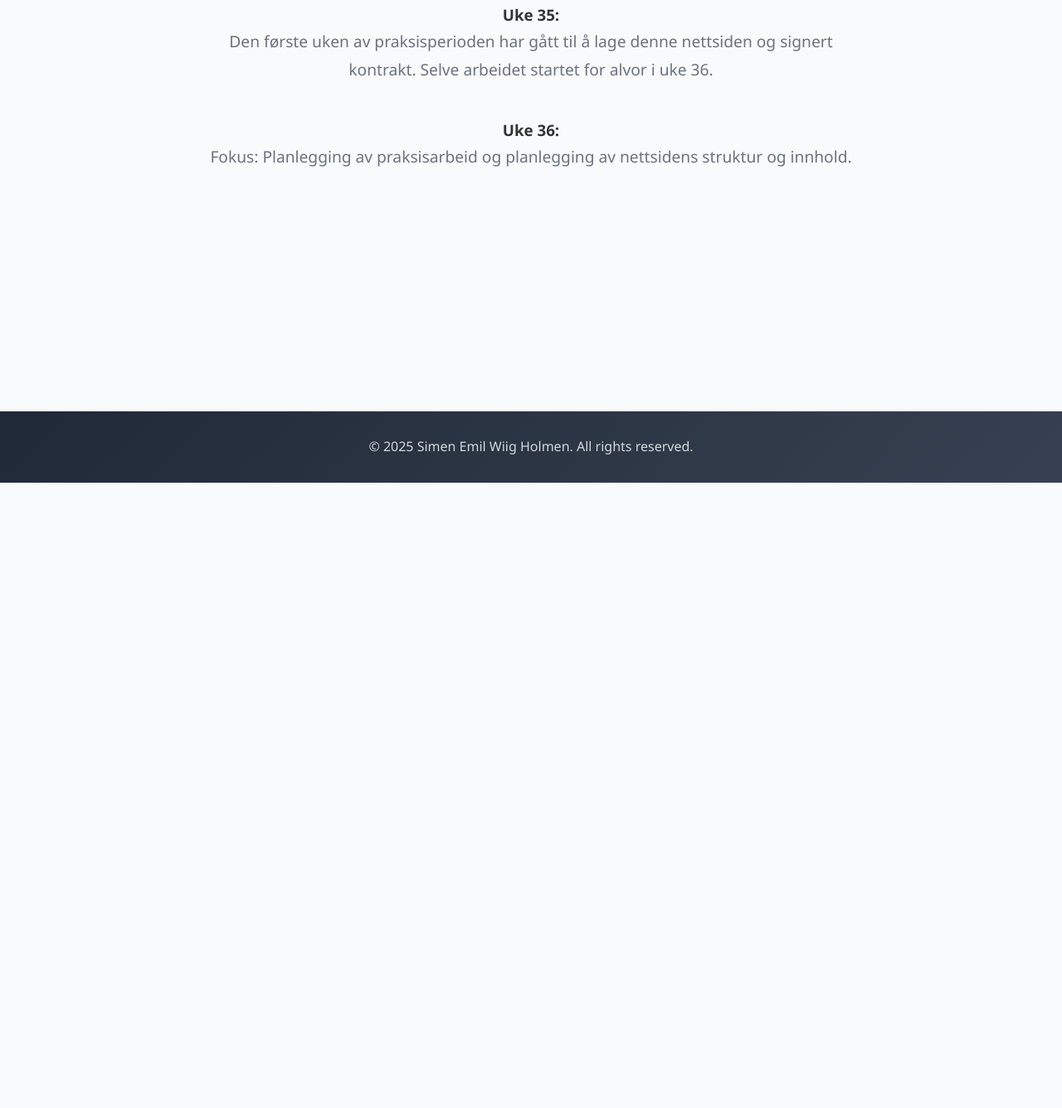
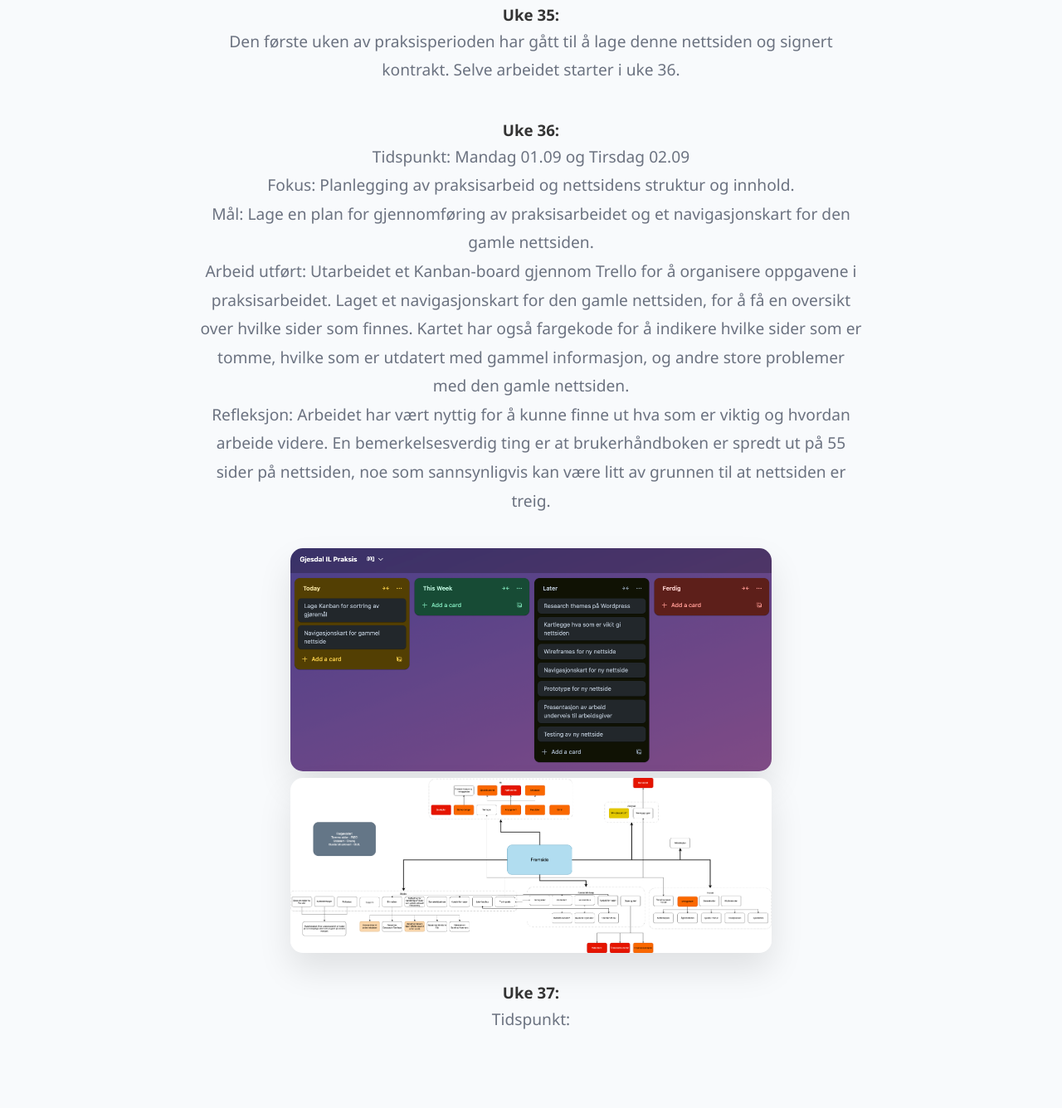
Before and after one commit to simholmen/praksisnettside, a plain HTML site: page andresider/dagbok.html in a window 1280 px wide. Shown: the part 224-1560 px from the top of the page at 83% size. Before the commit the page ends 806 px from the top, so only its background shows below. Drawn offline with Linux system fonts and the light colour scheme; files whose address does not match are found by name.

Commit message:
uke 36 i dagboken

```diff
--- a/andresider/dagbok.html
+++ b/andresider/dagbok.html
@@ -54,11 +54,39 @@
                 <h3>Uke 35:</h3>
                 <p class="hero-description">
                     Den første uken av praksisperioden har gått til å lage denne nettsiden
-                    og signert kontrakt. Selve arbeidet startet for alvor i uke 36.
+                    og signert kontrakt. Selve arbeidet starter i uke 36.
                 </p>
                 <h3>Uke 36:</h3>
                 <p>
-                    Fokus: Planlegging av praksisarbeid og planlegging av nettsidens struktur og innhold.
+                    Tidspunkt: Mandag 01.09 og Tirsdag 02.09
+                    <br>
+                    Fokus: Planlegging av praksisarbeid og nettsidens struktur og innhold.
+                    <br>
+                    Mål: Lage en plan for gjennomføring av praksisarbeidet og et navigasjonskart for den gamle
+                    nettsiden.
+                    <br>
+                    Arbeid utført: Utarbeidet et Kanban-board gjennom Trello for å
+                    organisere oppgavene i praksisarbeidet. Laget et navigasjonskart
+                    for den gamle nettsiden, for å få en oversikt over hvilke sider
+                    som finnes. Kartet har også fargekode for å indikere hvilke sider
+                    som er tomme, hvilke som er utdatert med gammel informasjon, og
+                    andre store problemer med den gamle nettsiden.
+                    <br>
+                    Refleksjon: Arbeidet har vært nyttig for å kunne finne ut hva som er viktig
+                    og hvordan arbeide videre. En bemerkelsesverdig ting er at brukerhåndboken er
+                    spredt ut på 55 sider på nettsiden, noe som sannsynligvis kan være litt av
+                    grunnen til at nettsiden er treig.
+                </p>
+                <div class="dagbok-bilde">
+                    <img src="../bilder/Kanban_uke36.png" alt="Kanban-board" class="hero-image">
+                </div>
+                <div class="dagbok-bilde">
+                    <img src="../bilder/Navigasjonskart_gammel.png" alt="Navigasjonskart" class="hero-image">
+                </div>
+                <br>
+                <h3>Uke 37:</h3>
+                <p>
+                    Tidspunkt:
                 </p>
             </div>
         </div>
--- a/style.css
+++ b/style.css
@@ -152,6 +152,12 @@ body {
     box-shadow: 0 20px 40px rgba(0, 0, 0, 0.1);
     transition: transform 0.3s ease, box-shadow 0.3s ease;
 }
+.dagbok-bilde img{
+    max-width: 50%;
+    height: auto;
+    border-radius: 15px;
+    box-shadow: 0 20px 40px rgba(0, 0, 0, 0.1);
+}
 
 .hero-image:hover {
     transform: translateY(-10px);
```
Also changed, not shown: bilder/Kanban_uke36.png (added), bilder/Navigasjonskart_gammel.png (added).
